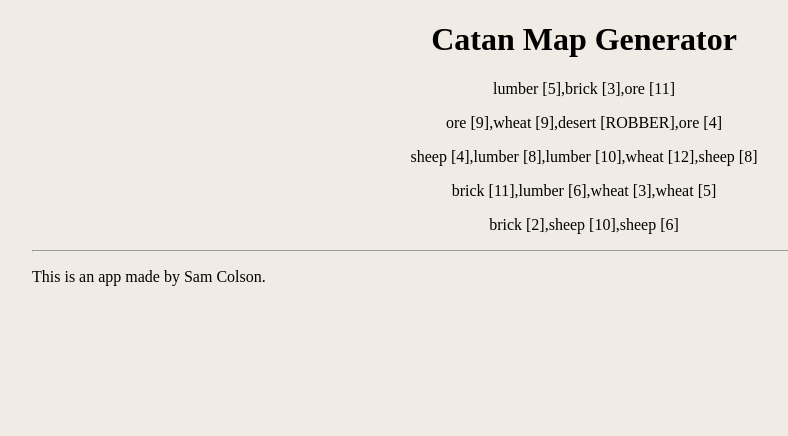
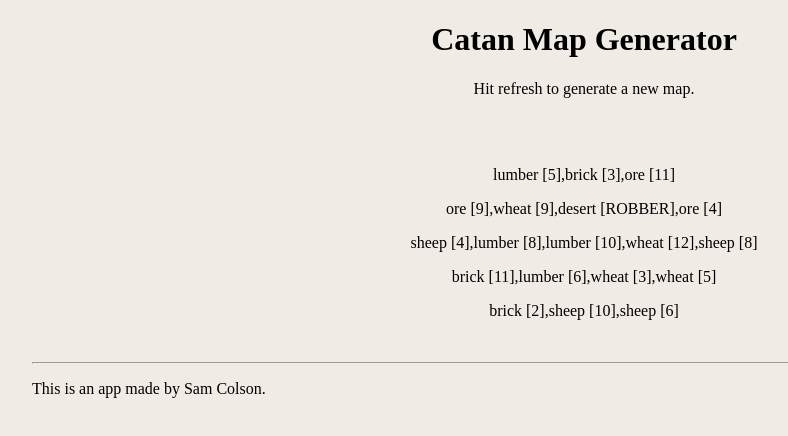
Before and after one commit to samcolson4/react-catan, a React (Create React App) app in the folder catan/: page / in a window 1280 px wide. Shown: the top 436 px of the page, without its empty margins (56-844 px from the left). Built offline with nearby package versions, Linux system fonts and the light colour scheme.

Commit message:
refactor

```diff
--- a/catan/src/components/generator/Generator.js
+++ b/catan/src/components/generator/Generator.js
@@ -1,7 +1,6 @@
 // import React, { component } from 'react'
 import GeneratorLogic from './Generator-logic.js'
 import './generator.css'
-
 
 function Generator() {
 
@@ -18,11 +17,9 @@
 
   return (
     <div className="Generator">
-      {/* <div>
-        <button onClick={ generator.makeMap() }>
-          Generate
-        </button>
-      </div> */}
+      <p>Hit refresh to generate a new map.</p>
+      <br></br>
+      <br></br>
 
       <div id="row_one">
         <p>
@@ -67,6 +64,7 @@
           { generator.boardHexes[18] } [{ generator.boardNumbers[18] }]
         </p>
       </div>
+      <br></br>
     </div>
   )}
 
```
Also changed, not shown: 1 other file (tests, documents, lock files or other folders).
